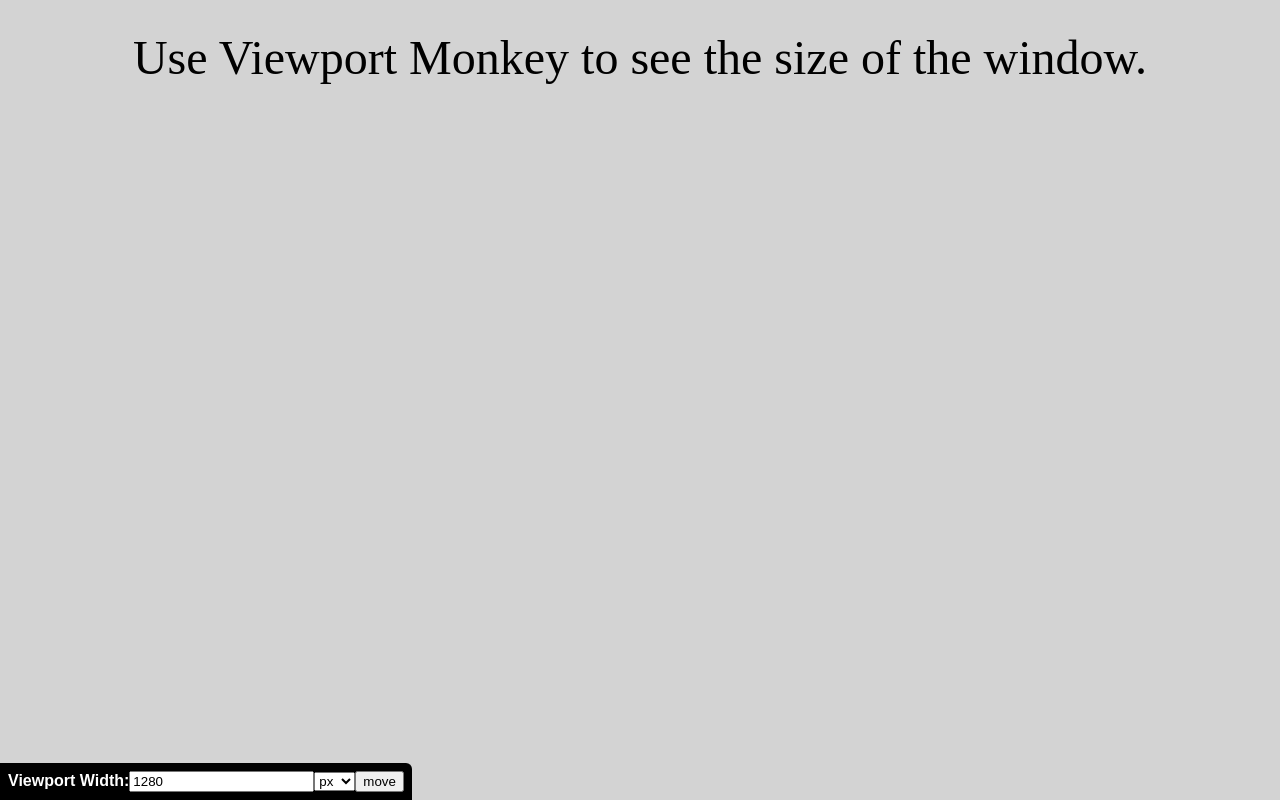
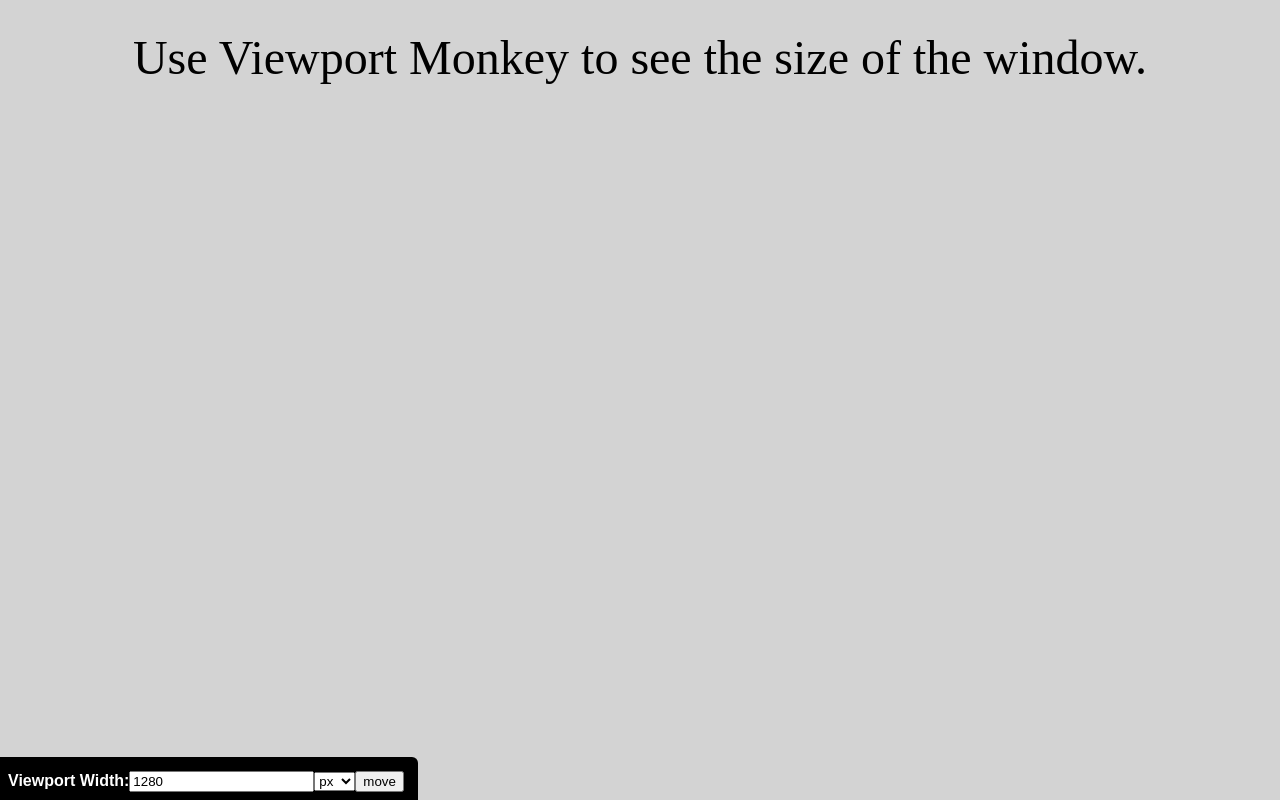
Before and after one commit to jaymorgan/Viewport_Monkey, a plain HTML site: page index.html in a window 1280 px wide. Drawn offline with nearby package versions, Linux system fonts and the light colour scheme.

Commit message:
jQuery link and Readme updates
Changed the jQuery link back to the google address and uploaded the
demo to the new server I got so the demo link in the Read Me works
again.

```diff
--- a/index.html
+++ b/index.html
@@ -15,8 +15,7 @@
 		Use Viewport Monkey to see the size of the window.
 	</header>
 
-	<!--<script src="http://ajax.googleapis.com/ajax/libs/jquery/1.7.1/jquery.min.js"></script>-->
-	<script src="js/jquery-1.7.1.js"></script>
+	<script src="http://ajax.googleapis.com/ajax/libs/jquery/1.7.1/jquery.min.js"></script>
 	<script src="js/viewport_monkey-0.1.js"></script>
 
 </body>
--- a/js/viewport_monkey-0.1.js
+++ b/js/viewport_monkey-0.1.js
@@ -10,15 +10,15 @@ function viewportMonkeyInit() {
 		'font-family': 'sans-serif',
 		'font-weight' : 'bolder',
 		'position': 'fixed',
-		'bottom': '0px',
-		'left': '0px',
+		'bottom': '-6px',
+		'left': '-6px',
 		'color': 'white',
-		'padding': '8px',
-		'-moz-border-radius-topright': '6px',
-		'-webkit-border-top-right-radius': '6px',
-		'-ms-border-top-right-radius': '6px',
-		'-o-border-top-right-radius': '6px',
-		'border-top-right-radius': '6px'
+		'padding': '14px',
+		'-moz-border-radius': '6px',
+		'-webkit-border-radius': '6px',
+		'-ms-border-radius': '6px',
+		'-o-border-radius': '6px',
+		'border-radius': '6px'
 	});
 
 	var monkeySelector = $('#monkeyUnits');
@@ -42,8 +42,8 @@ function viewportMonkeyInit() {
 		monkeynums.css({
 			'background-color' : 'grey',
 			'bottom': '',
-			'top': '0px',
-			'left': '0px'
+			'top': '-6px',
+			'left': '-6px'
 		});
 
 	});
```
Also changed, not shown: 1 other file.
